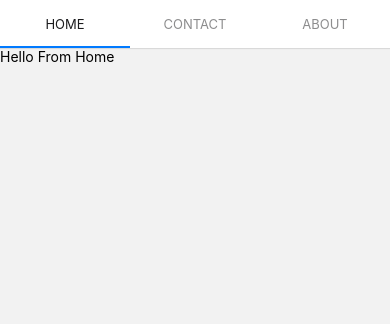
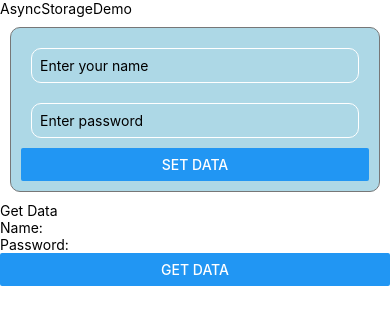
Before and after one commit to imbhanubista/react-native-course, a React Native app: screen / in a window 390 px wide. Shown: the top 324 px of the page. Built offline with nearby package versions, Linux system fonts and the light colour scheme.

Commit message:
learned async storage in react native

```diff
--- a/App.js
+++ b/App.js
@@ -1,14 +1,15 @@
 import React from "react";
 import { StyleSheet, View,SafeAreaView } from "react-native";
 import StatusBarDesign from "./src/components/statusBar/StatusBarDesign";
-import TabNavigation from "./src/components/navigation/tabNavigation/TabNavigation";
+import AsyncStorageDemo from "./src/components/asyncStorage/AsyncStorageDemo";
 
 export default function App() {
   return (
     <>
       <StatusBarDesign />
+
       <SafeAreaView style={styles.container}>
-        <TabNavigation />
+          <AsyncStorageDemo/>
       </SafeAreaView>
     </>
   );
@@ -17,6 +18,6 @@ export default function App() {
 const styles = StyleSheet.create({
   container: {
     flex: 1,
-    justifyContent: "center",
+    // justifyContent: "center",
   },
 });
--- a/package.json
+++ b/package.json
@@ -10,6 +10,7 @@
   },
   "dependencies": {
     "@expo/webpack-config": "^18.0.1",
+    "@react-native-async-storage/async-storage": "^1.18.1",
     "@react-navigation/bottom-tabs": "^6.5.7",
     "@react-navigation/material-top-tabs": "^6.6.2",
     "@react-navigation/native": "^6.1.6",
--- /dev/null
+++ b/src/components/asyncStorage/AsyncStorageDemo.js
@@ -0,0 +1,88 @@
+import React, { useState } from "react";
+import { Button, StyleSheet, Text, TextInput, View } from "react-native";
+import AsyncStorage from "@react-native-async-storage/async-storage";
+
+const AsyncStorageDemo = () => {
+  const [inputFieldData, setInputFieldData] = useState({
+    name: "",
+    password: "",
+  });
+ const [all, setAll] = useState({});
+  const setData = async () => {
+    await AsyncStorage.setItem("user", JSON.stringify(inputFieldData));
+    setInputFieldData({ name: "", password: "" });
+  };
+
+
+
+    const getData = async () => {
+        try {
+          const jsonValue = await AsyncStorage.getItem("user");
+          if (jsonValue != null) {
+            const data = JSON.parse(jsonValue);
+            setAll(data);
+          }
+        } catch (error) {
+          console.error(error);
+        }
+      };
+
+
+    console.warn(all, "all")
+
+  return (
+    <View>
+      <Text>AsyncStorageDemo</Text>
+      <View style={styles.loginCard}>
+        <TextInput
+          style={styles.input}
+          placeholder="Enter your name"
+          value= {inputFieldData.name}
+          onChangeText={(val) =>
+            setInputFieldData({ ...inputFieldData, name: val })
+          }
+        />
+
+        <TextInput
+          style={styles.input}
+          placeholder="Enter password"
+            value= {inputFieldData.password}
+          onChangeText={(val) =>
+            setInputFieldData({ ...inputFieldData, password: val })
+          }
+        />
+        <Button title="Set Data" onPress={setData} />
+      </View>
+      <View style={styles.get}>
+        <Text>Get Data</Text>
+        <Text>Name: {all.name}</Text>
+        <Text>Password: {all.password}</Text>
+        <Button title="Get Data" onPress={getData} />
+      </View>
+    </View>
+  );
+};
+
+const styles = StyleSheet.create({
+  get: {
+    justifyContent: "flex-end",
+  },
+  input: {
+    borderWidth: 1,
+    borderColor: "white",
+    borderRadius: 10,
+    color: "black",
+    padding: 8,
+    margin: 10,
+  },
+  loginCard: {
+    margin: 10,
+    padding: 10,
+    borderWidth: 1,
+    borderColor: "#777",
+    borderRadius: 10,
+    backgroundColor: "lightblue",
+  },
+});
+
+export default AsyncStorageDemo;
```
Also changed, not shown: src/components/api/DemoPost.js (added, +46 -0 lines), 1 other file (tests, documents, lock files or other folders).
